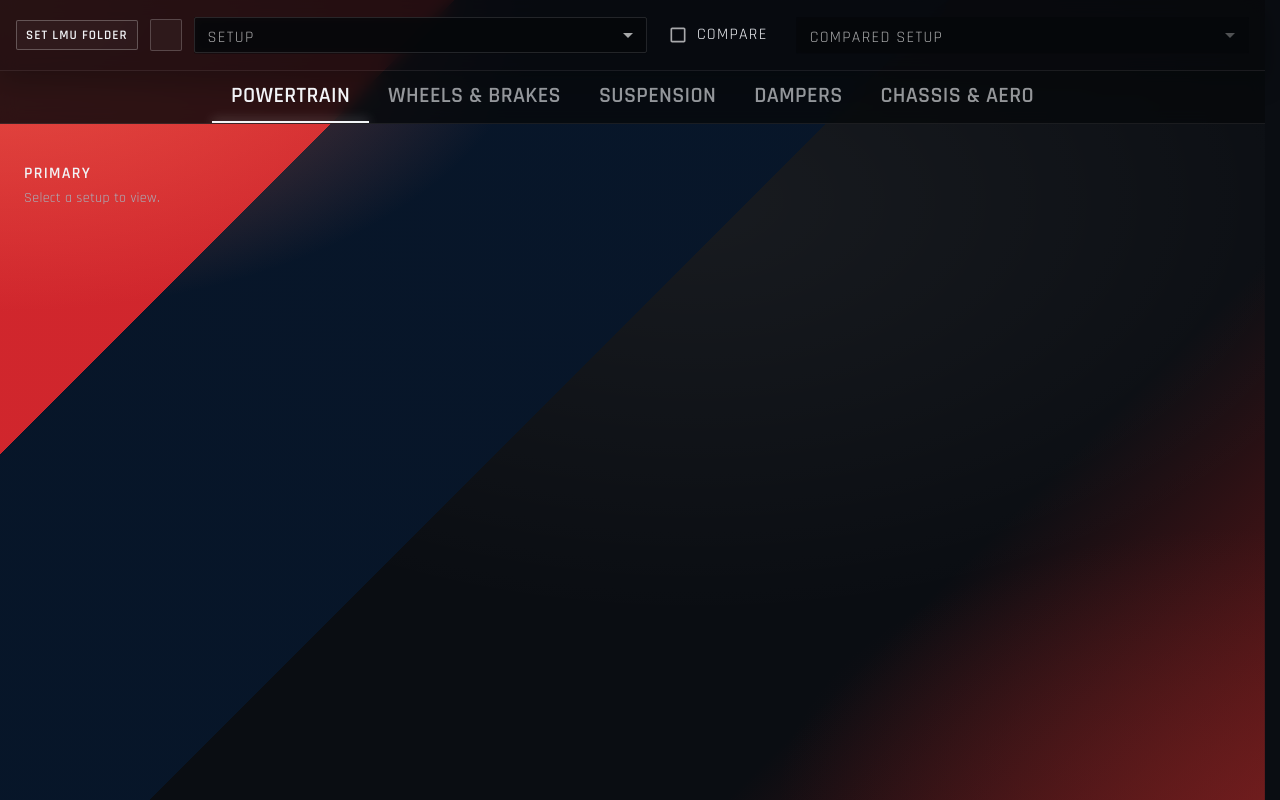
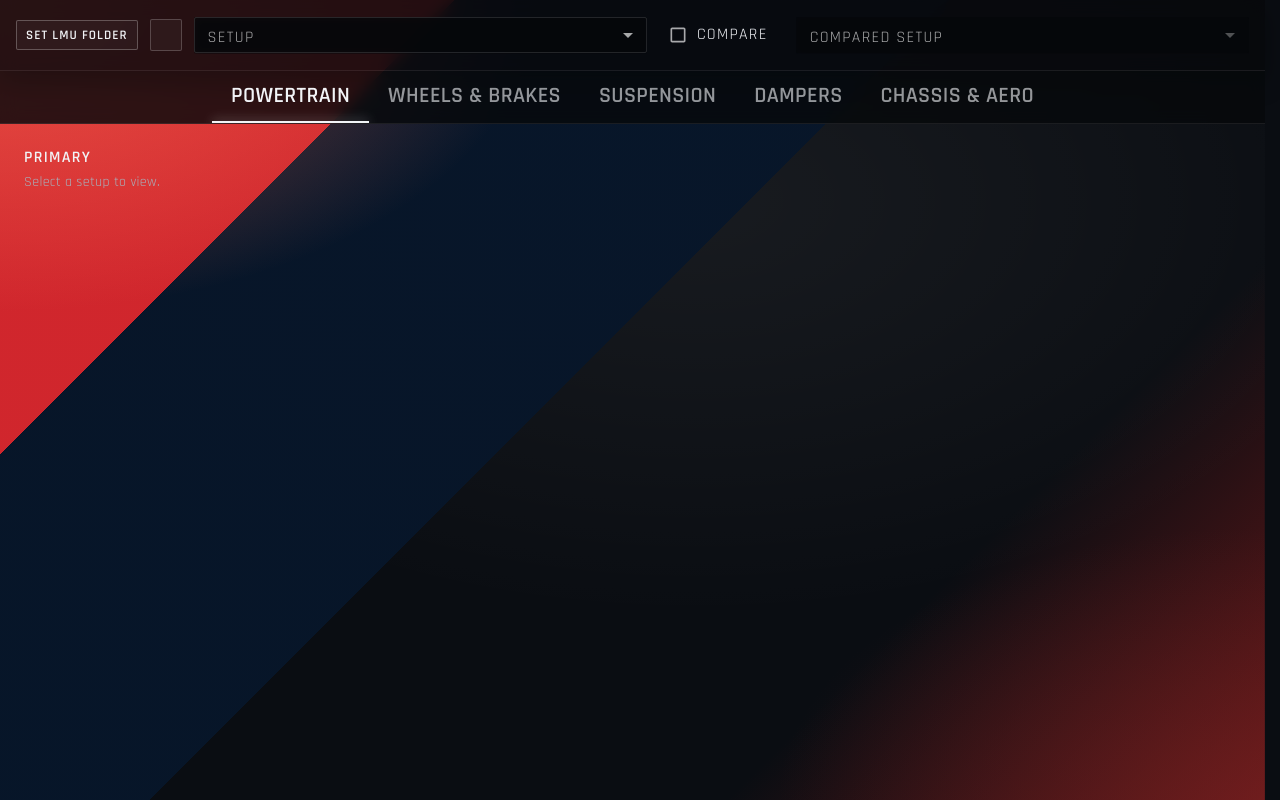
Before and after one commit to porgabi/lmu-setup-viewer, a React (Create React App) app: page / in a window 1280 px wide. Built offline with nearby package versions, Linux system fonts and the light colour scheme; some icons are missing.

Commit message:
Reducing empty space above car images

```diff
--- a/src/components/SetupSectionPanel.js
+++ b/src/components/SetupSectionPanel.js
@@ -554,7 +554,7 @@ export default function SetupSectionPanel({ categoryKey }) {
   const layout = comparisonEnabled ? null : category.layout;
 
   return (
-    <Box sx={{ mt: 2 }}>
+    <Box>
       <Box sx={{ display: 'grid', gap: 2, gridTemplateColumns }}>
         {columns.map((column) => (
           <SetupColumn
```
